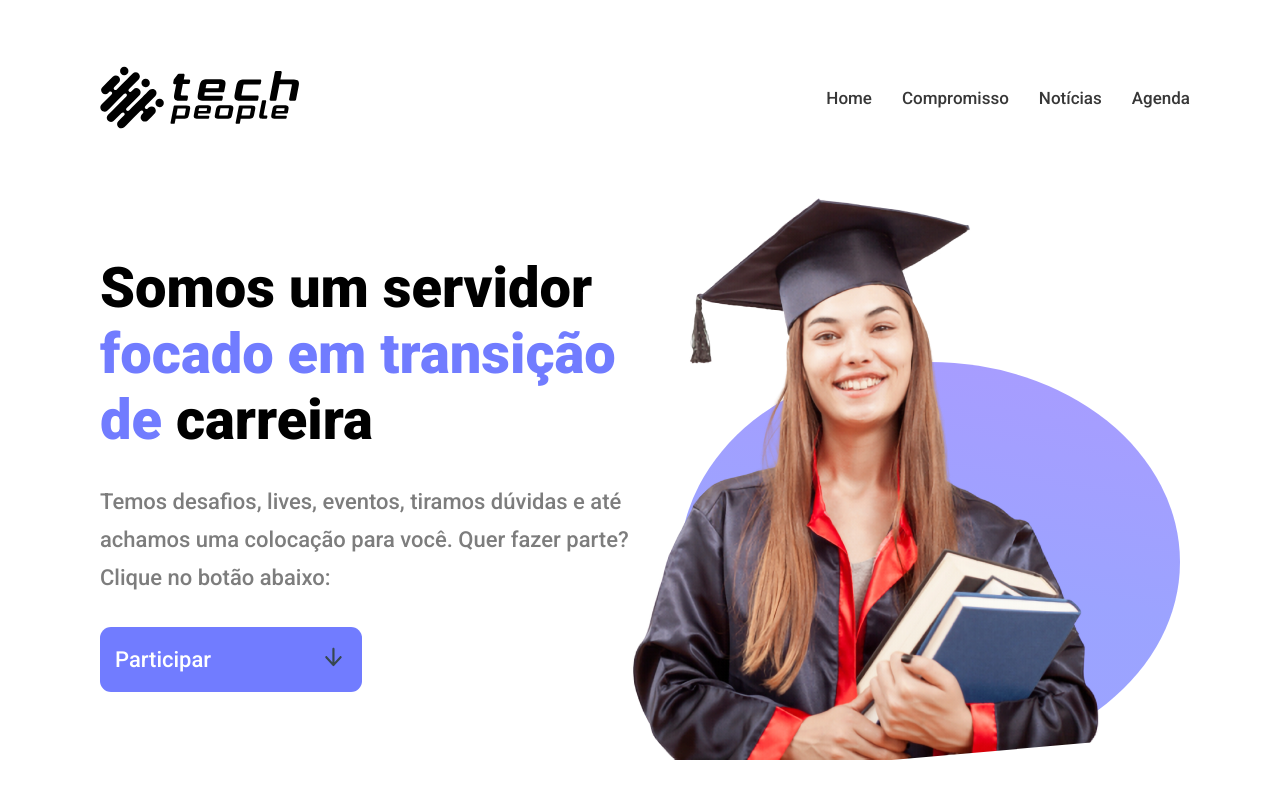
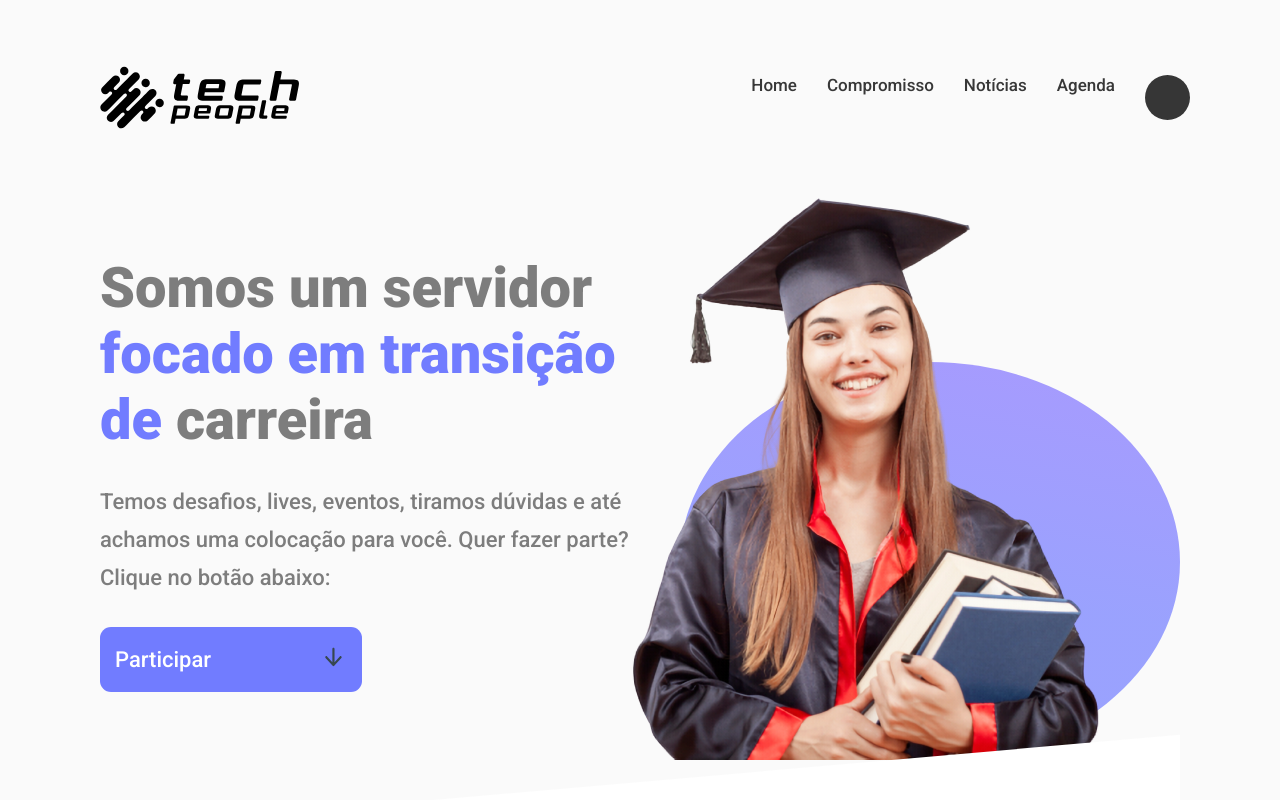
Before and after one commit to alexmuniz96/Tech-People, a React (Create React App) app: page / in a window 1280 px wide. Shown: the top 800 px of the page. Built offline with nearby package versions, Linux system fonts and the light colour scheme; what miragejs would draw is missing.

Commit message:
feat: start dark mode feature

```diff
--- /dev/null
+++ b/src/components/DarkMode/index.js
@@ -0,0 +1,42 @@
+import styles from './styles.scss'
+
+export default function DarkMode() {
+  let clickedClass = 'clicked'
+  const body = document.body
+  const lightTheme = 'light'
+  const darkTheme = 'dark'
+  let theme
+
+  if (localStorage) {
+    theme = localStorage.getItem('theme')
+  }
+
+  if (theme == lightTheme || theme === darkTheme) {
+    body.classList.add(theme)
+  } else {
+    body.classList.add(lightTheme)
+  }
+
+  function switchTheme(e) {
+    if (theme === darkTheme) {
+      body.classList.replace(darkTheme, lightTheme)
+      e.target.classList.remove(clickedClass)
+      localStorage.setItem('thme', 'light')
+      theme = lightTheme
+    } else {
+      body.classList.replace(lightTheme, darkTheme)
+      e.target.classList.add(clickedClass)
+      localStorage.setItem('thme', 'dark')
+      theme = darkTheme
+    }
+  }
+
+  return (
+    <button
+      className={theme === 'dark' ? clickedClass : ''}
+      id='darkMode'
+      onClick={(e) => switchTheme(e)}
+    >
+    </button>
+  )
+}
--- /dev/null
+++ b/src/components/DarkMode/styles.scss
@@ -0,0 +1,22 @@
+#darkMode {
+  background: red;
+  background-size: 30px 30px;
+  width: 45px;
+  height: 45px;
+  filter: grayscale(100%);
+  border: none;
+  border-radius: 50%;
+  transition: background-color 0.3s ease-in-out, filter 0.3s ease-in-out;
+}
+
+#darkMode:hover,
+#darkMode:focus {
+  filter: none;
+  background-color: rgb(226, 141, 141);
+  cursor: pointer;
+}
+
+#darkMode.clicked {
+  filter: none !important;
+  background-color: black;
+}
--- a/src/components/Header/index.js
+++ b/src/components/Header/index.js
@@ -1,4 +1,5 @@
 import './styles.scss'
+import DarkMode from '../DarkMode'
 import { ReactComponent as Logo } from '../../svgs/tech-people.svg'
 import { useState } from 'react'
 
@@ -41,6 +42,7 @@ export default function Header() {
             <li><a href="#features">Compromisso</a> </li>
             <li><a href="#news">Notícias</a></li>
             <li><a href="#schedule">Agenda</a></li>
+            <DarkMode />
           </ul>
         </nav>
 
--- a/src/style/global.scss
+++ b/src/style/global.scss
@@ -26,6 +26,19 @@ html {
 
 body {
   margin-inline: 0 auto;
+  background: var(--background-color);
+  color: var(--text-color);
+  transition: background 0.3s;
+}
+
+body.light {
+  --background-color: var(--white);
+  --text-color: var(--grey);
+}
+
+body.dark {
+  --background-color: var(--grey);
+  --text-color: var(--white);
 }
 
 body,
```
